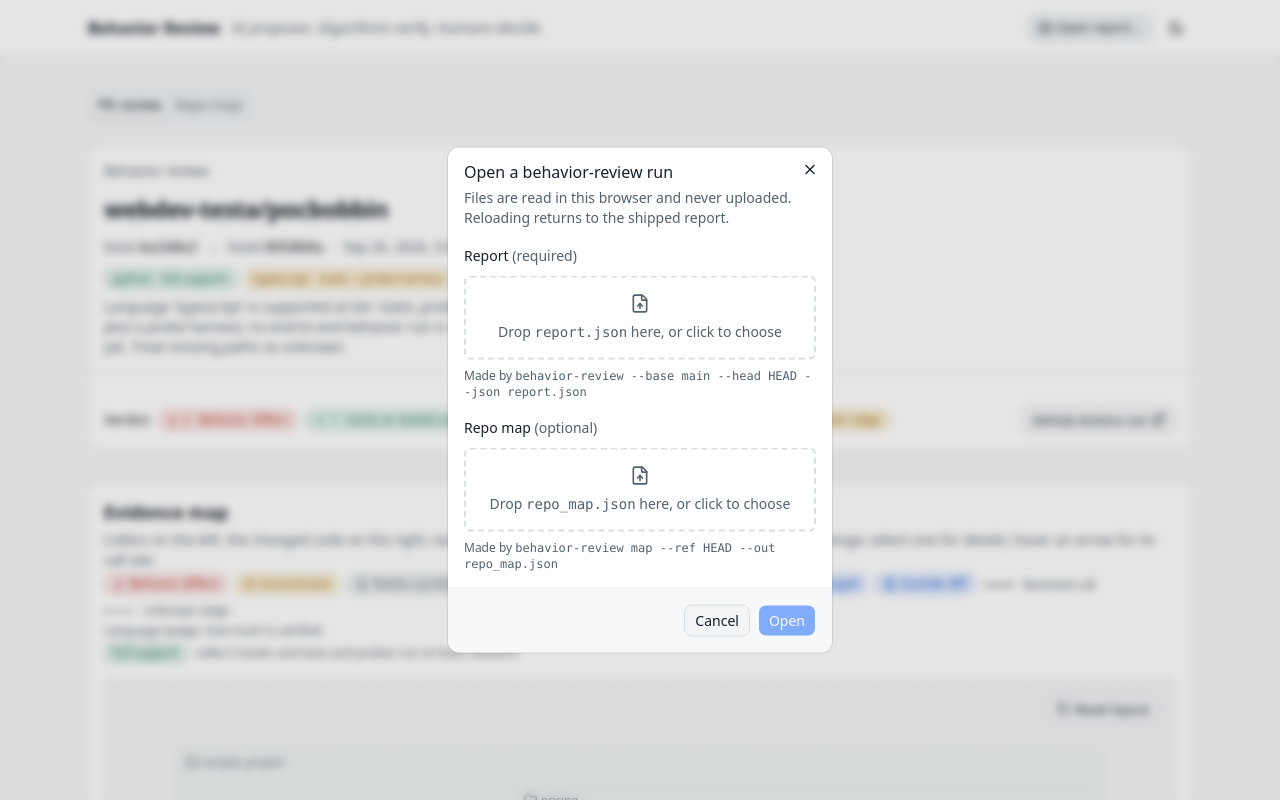
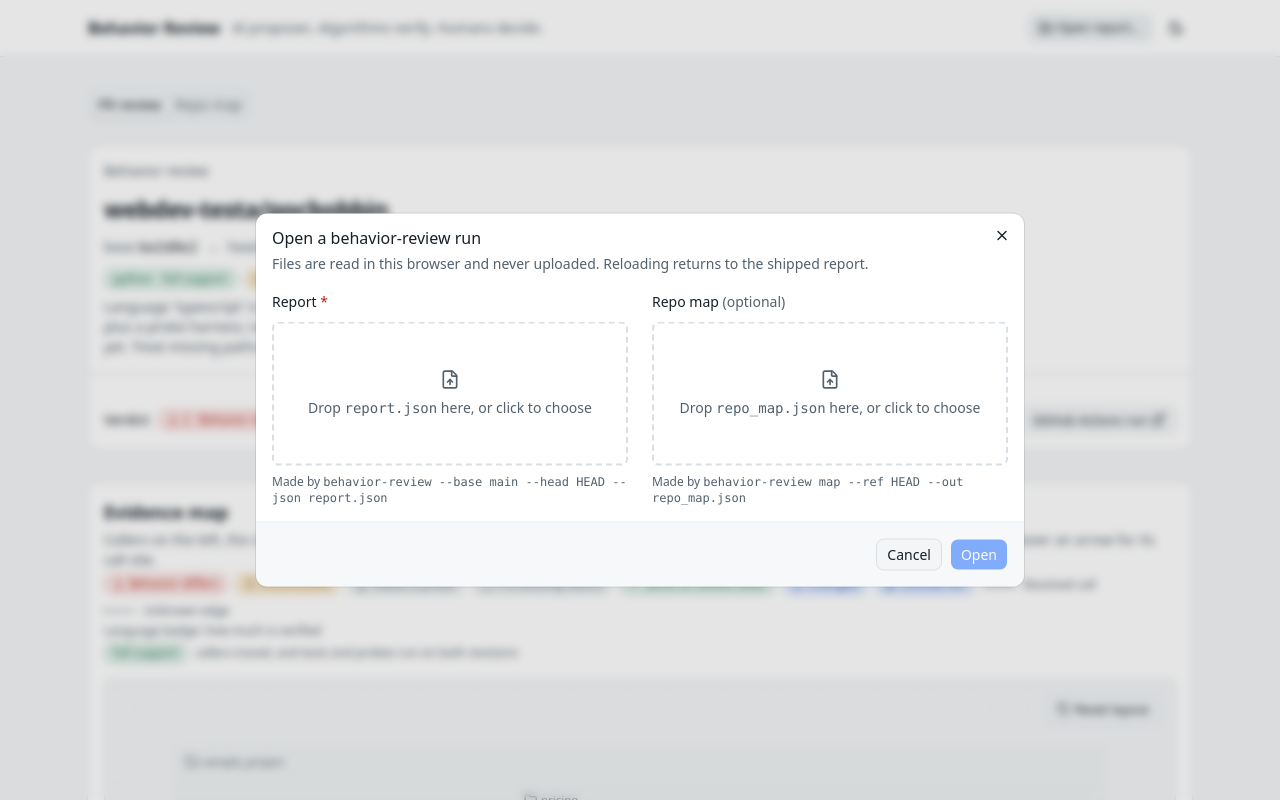
Before and after one commit to kafiirgie/pocbobbin, a React (Vite) app in the folder web/: page / in a window 1280 px wide. Both pictures are taken after a click on the button "Open report…". Shown: the top 800 px of the page. Built offline with nearby package versions, Linux system fonts and the light colour scheme.

Commit message:
style(web): side-by-side drop zones, red asterisk for the required file

```diff
--- a/web/src/components/OpenReportDialog.tsx
+++ b/web/src/components/OpenReportDialog.tsx
@@ -82,10 +82,15 @@ function FileZone({ spec, view, onPick }: { spec: ZoneSpec; view: ZoneView; onPi
     onPick(event.dataTransfer.files[0] ?? null);
   };
   return (
-    <div className="space-y-2">
+    <div className="flex flex-col gap-2">
       <div className="flex min-h-6 items-center justify-between gap-2">
         <p id={`${spec.id}-title`} className="text-sm font-medium">
-          {spec.title} <span className="font-normal text-muted-foreground">({spec.optional ? "optional" : "required"})</span>
+          {spec.title}{" "}
+          {spec.optional ? (
+            <span className="font-normal text-muted-foreground">(optional)</span>
+          ) : (
+            <><span aria-hidden="true" className="text-danger">*</span><span className="sr-only">(required)</span></>
+          )}
         </p>
         {view.tone === "empty" ? null : <Button variant="ghost" size="xs" onClick={() => onPick(null)}>Remove</Button>}
       </div>
@@ -94,7 +99,7 @@ function FileZone({ spec, view, onPick }: { spec: ZoneSpec; view: ZoneView; onPi
         onDragLeave={() => setOver(false)}
         onDrop={drop}
         className={cn(
-          "flex cursor-pointer flex-col items-center gap-2 rounded-md border-2 border-dashed p-4 text-center text-sm text-muted-foreground",
+          "flex min-h-36 flex-1 cursor-pointer flex-col items-center justify-center gap-2 rounded-md border-2 border-dashed p-4 text-center text-sm text-muted-foreground",
           "has-[:focus-visible]:ring-[3px] has-[:focus-visible]:ring-ring/50",
           view.tone === "error" && TONE_CLASSES.danger,
           view.tone === "ok" && TONE_CLASSES.success,
@@ -140,13 +145,15 @@ export function OpenReportDialog({ onOpen }: { onOpen: (opened: OpenedReport) =>
       <DialogTrigger asChild>
         <Button variant="outline" size="sm"><FolderOpen aria-hidden="true" />Open report…</Button>
       </DialogTrigger>
-      <DialogContent>
+      <DialogContent className="sm:max-w-3xl">
         <DialogHeader>
           <DialogTitle>Open a behavior-review run</DialogTitle>
           <DialogDescription>Files are read in this browser and never uploaded. Reloading returns to the shipped report.</DialogDescription>
         </DialogHeader>
-        <FileZone spec={REPORT_ZONE} view={viewOf(report, summarizeReport)} onPick={pickReport} />
-        <FileZone spec={MAP_ZONE} view={viewOf(map, summarizeMap, mismatch)} onPick={pickMap} />
+        <div className="grid gap-6 sm:grid-cols-2">
+          <FileZone spec={REPORT_ZONE} view={viewOf(report, summarizeReport)} onPick={pickReport} />
+          <FileZone spec={MAP_ZONE} view={viewOf(map, summarizeMap, mismatch)} onPick={pickMap} />
+        </div>
         <DialogFooter>
           <DialogClose asChild><Button variant="outline">Cancel</Button></DialogClose>
           <Button onClick={submit} disabled={report.status !== "ready" || !mapUsable}>Open</Button>
```
